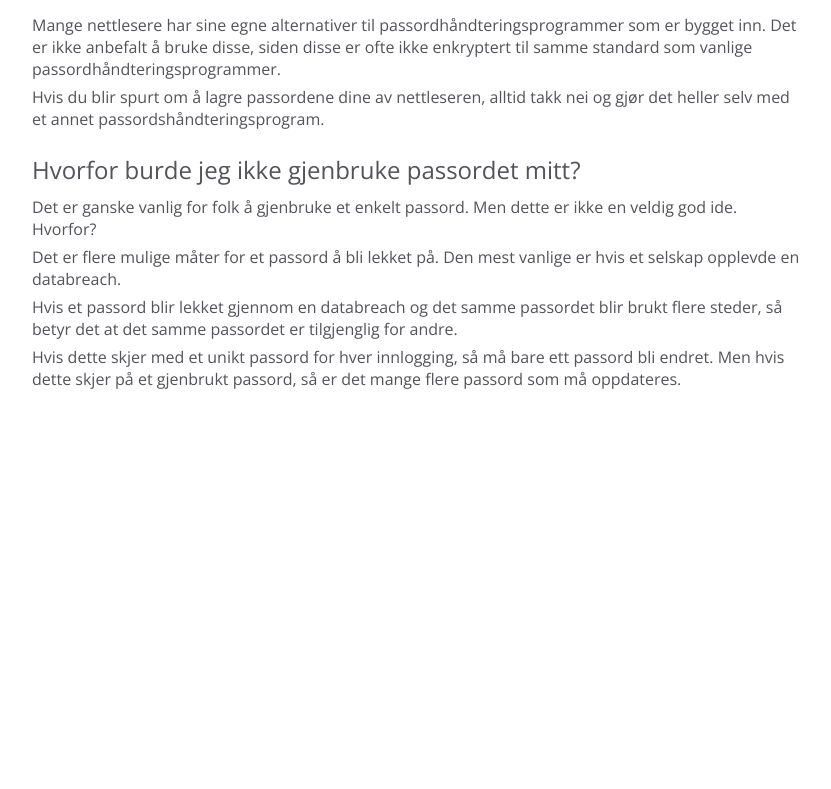
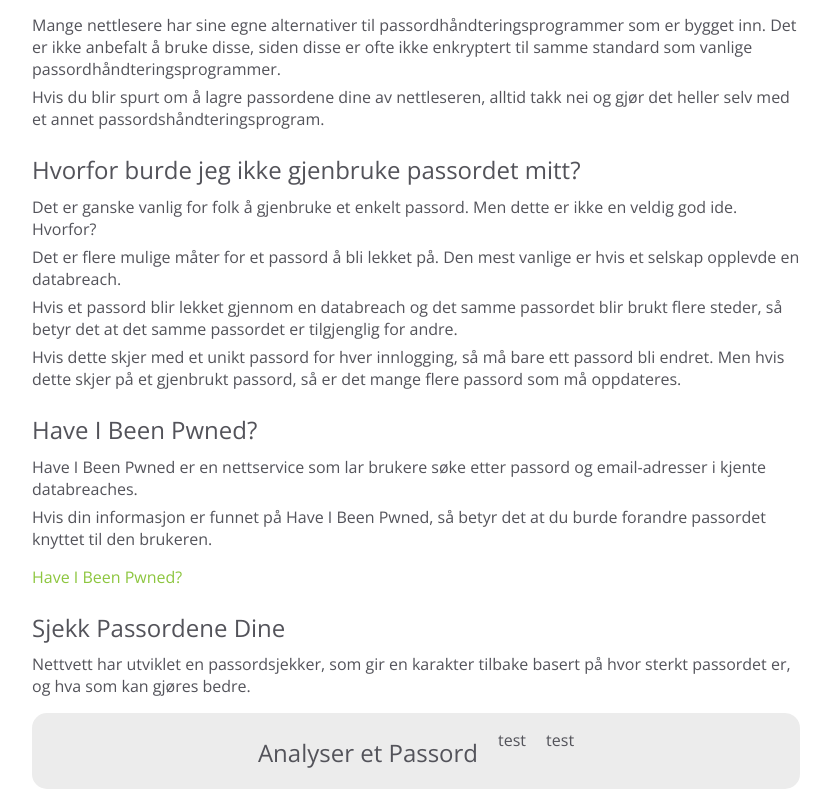
Before and after one commit to twomuchCatsriel/PasswordSafety, a React (Vite) app in the folder PasswordSafety/: page / in a window 1280 px wide. Shown: the part 1637-2426 px from the top of the page, without its empty margins (224-1055 px from the left). Before the commit the page ends 2043 px from the top, so only its background shows below. Built offline with nearby package versions, Linux system fonts and the light colour scheme.

Commit message:
Finish article and start the Password Checker

```diff
--- a/PasswordSafety/src/App.jsx
+++ b/PasswordSafety/src/App.jsx
@@ -4,6 +4,7 @@ import { useState } from 'react'
 import Navbar from './navbar'
 import LinkPath from './links'
 import Article from './Article'
+import PasswordCheck from './PasswordChecker'
 
 function App() {
   return (
@@ -13,6 +14,7 @@ function App() {
       <div className="defaultMargins">
         <LinkPath/>
         <Article/>
+        <PasswordCheck/>
       </div>
 
     </div>
--- a/PasswordSafety/src/Article.jsx
+++ b/PasswordSafety/src/Article.jsx
@@ -57,8 +57,8 @@ function Article(){
                     <URL link="https://bitwarden.com" display=" Bitwarden."/></p>
 
 
-                <Subheader name="Totrinnsbekreftelse"></Subheader>
-                <Text txt="ToTrinnsbekreftelse, eller 2FA (2 Factor Authentication) er et ekstra sikkerhetsnivå som krever at brukeren skriver inn en midlertidig tallkode
+                <Subheader name="To-Trinnsbekreftelse"></Subheader>
+                <Text txt="To-Trinnsbekreftelse, eller 2FA (2 Factor Authentication) er et ekstra sikkerhetsnivå som krever at brukeren skriver inn en midlertidig tallkode
                 generert av en app hver gang man logger inn på en konto."></Text>
                 <Text txt="2FA øker sikkerheten på en konto og gjør det mye vanskeligere for hackere å komme inn på brukerne dine, selv hvis de har tilgang til passordet ditt."></Text>
                 <Text txt="Mange steder støtter 2FA innlogging, og det er derfor anbefalt å aktivere dette når mulig."></Text>
@@ -74,6 +74,10 @@ function Article(){
                 <Text txt="Hvis et passord blir lekket gjennom en databreach og det samme passordet blir brukt flere steder, så betyr det at det samme passordet er tilgjenglig for andre."></Text>
                 <Text txt="Hvis dette skjer med et unikt passord for hver innlogging, så må bare ett passord bli endret. Men hvis dette skjer på et gjenbrukt passord, så er det mange flere passord som må oppdateres."></Text>
 
+                <Subheader name="Have I Been Pwned?"></Subheader>
+                <Text txt="Have I Been Pwned er en nettservice som lar brukere søke etter passord og email-adresser i kjente databreaches."></Text>
+                <Text txt="Hvis din informasjon er funnet på Have I Been Pwned, så betyr det at du burde forandre passordet knyttet til den brukeren."></Text>
+                <URL display="Have I Been Pwned?" link="https://haveibeenpwned.com/"></URL>
             </section>
         </div>
     )
--- /dev/null
+++ b/PasswordSafety/src/PasswordChecker.jsx
@@ -0,0 +1,27 @@
+import { useState } from "react";
+
+import Text from "./text";
+import Subheader from "./subheader";
+
+function PasswordCheck(){
+    return (
+        <section id="passwordCheckSect">
+            <Subheader name="Sjekk Passordene Dine"></Subheader>
+            <Text txt="Nettvett har utviklet en passordsjekker, som gir en karakter tilbake basert på hvor sterkt passordet er, og hva som kan gjøres bedre."></Text>
+
+            <div id="Checker">
+                <Subheader name="Analyser et Passord"></Subheader>
+
+                <div className="leftField box">
+                    <p>test</p>
+                </div>
+
+                <div className="rightField box">
+                    <p>test</p>
+                </div>
+            </div>
+        </section>
+    )
+}
+
+export default PasswordCheck;
--- a/PasswordSafety/src/index.css
+++ b/PasswordSafety/src/index.css
@@ -92,6 +92,20 @@ nav ul{
   list-style-image: url(assets/green-check_png.png);
 }
 
+#Checker{
+  background-color: #ececec;
+  border-radius: 15px;
+  text-align: center;
+
+  display: flex;
+  justify-content: center;
+  gap: 20px;
+}
+
+.box{
+  text-align: center;
+  justify-content: center;
+}
 
 @media screen and (max-width: 480px) { /* Mobile Users */
   .subheaderText{
```
